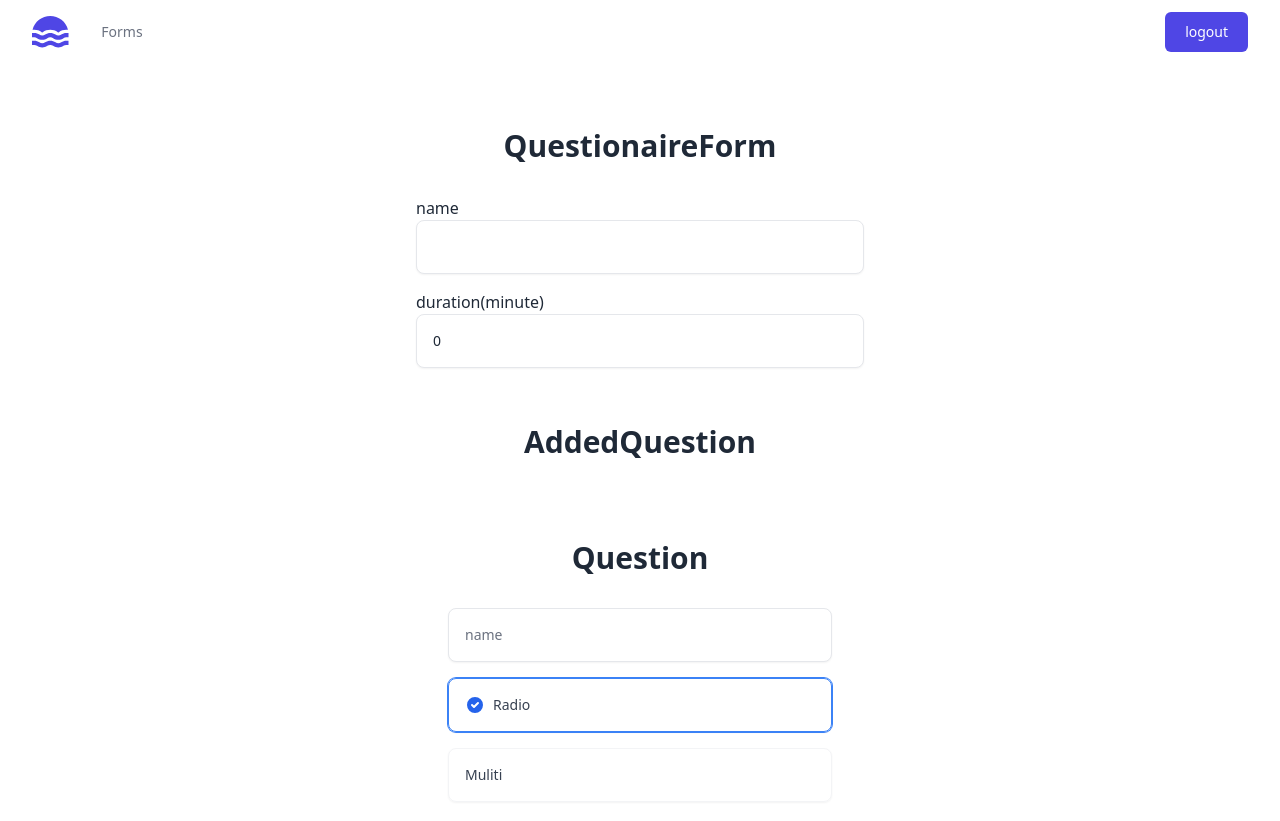
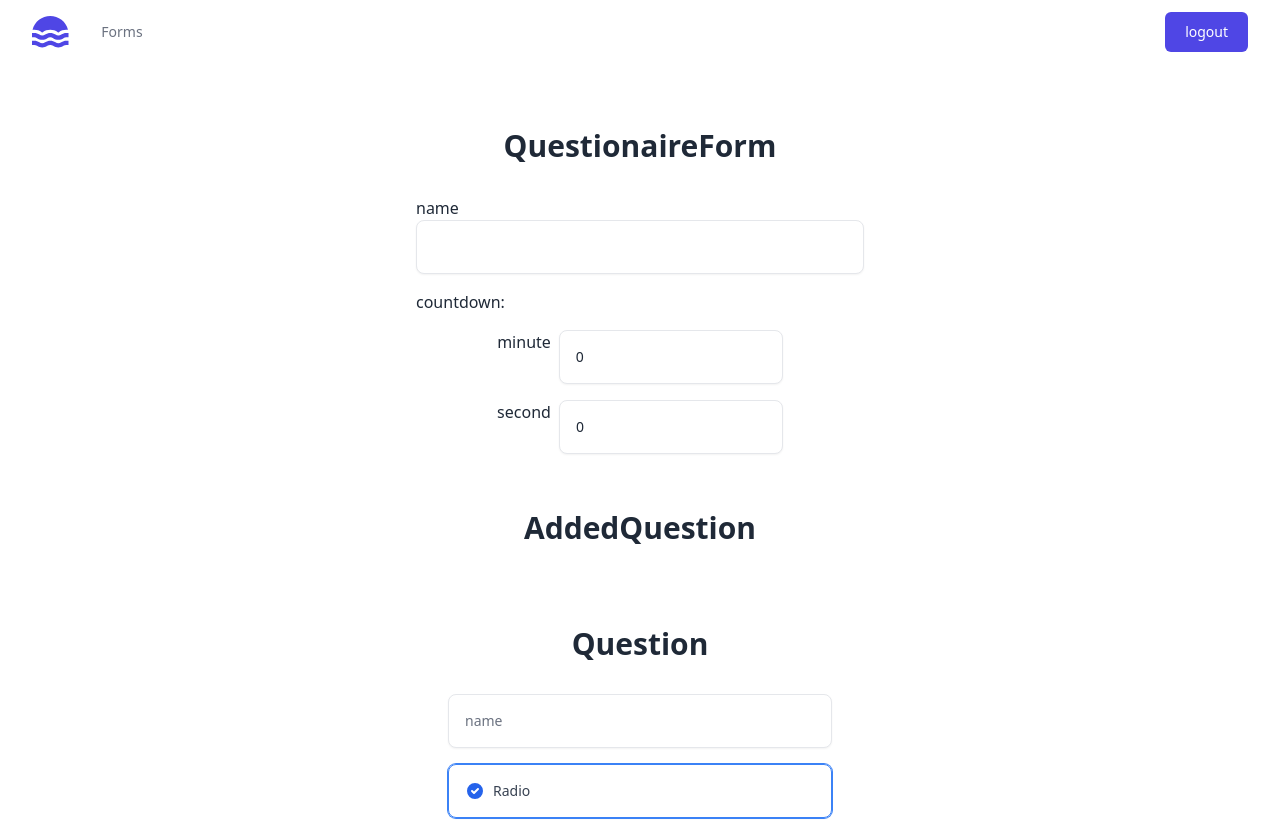
Before and after one commit to errorlike/vote-frontend, a React (Vite) app: page /questionnaireForm in a window 1280 px wide. Shown: the top 821 px of the page. Built offline with nearby package versions, Linux system fonts and the light colour scheme; sample sign-in values are in the browser's storage.

Commit message:
add CountDown and validation

```diff
--- /dev/null
+++ b/src/components/CountDownTimer.jsx
@@ -0,0 +1,34 @@
+import React, { useState, useEffect } from 'react';
+
+function CountdownTimer({ initialMinutes, initialSeconds, onComplete }) {
+  const [minutes, setMinutes] = useState(initialMinutes);
+  const [seconds, setSeconds] = useState(initialSeconds);
+
+  useEffect(() => {
+    let intervalId;
+    if (minutes === 0 && seconds === 0) {
+      onComplete();
+    } else {
+      intervalId = setInterval(() => {
+        if (seconds === 0) {
+          setMinutes(minutes - 1);
+          setSeconds(59);
+        } else {
+          setSeconds(seconds - 1);
+        }
+      }, 1000);
+    }
+
+    return () => clearInterval(intervalId);
+  }, [minutes, seconds, onComplete]);
+
+  console.log(minutes);
+  return (
+    <span className="countdown font-mono text-2xl">
+      <span style={{ '--value': minutes }}></span>m
+      <span style={{ '--value': seconds }}></span>s
+    </span>
+  );
+}
+
+export default CountdownTimer;
--- a/src/components/Questionnaire.jsx
+++ b/src/components/Questionnaire.jsx
@@ -5,7 +5,8 @@ const Questionnaire = ({ name, duration, formId, isParticipate }) => {
     <div className="card w-96 bg-base-100 shadow-xl">
       <div className="card-body">
         <h2 className="card-title">{name}</h2>
-        <p className='text-end'>{`duration:${duration} minute`}</p>
+        <p className='text-end'>{`
+        duration:${Math.floor(duration / 60)}m${duration - Math.floor(duration / 60)} s`}</p>
         <div className="card-actions justify-end">
           {
             isParticipate ?
--- a/src/components/QuestionnaireForm.jsx
+++ b/src/components/QuestionnaireForm.jsx
@@ -5,14 +5,41 @@ import QuestionForm from './QuestionForm';
 
 const QuestionnaireForm = () => {
   const [name, setName] = useState('');
-  const [duration, setDuration] = useState(0);
+  const [minute, setMinute] = useState(0);
+  const [second, setSecond] = useState(0);
   const [addedQuestionForms, setAddedQuestionForms] = useState([]);
+  const [errors, setErrors] = useState({});
   const createForm = useFormsStore(state => state.createForm);
+
   const handleSubmit = (event) => {
     event.preventDefault();
-    createForm({ name, duration, questions: addedQuestionForms });
+    if (!minute && !second) {
+      setErrors({
+        ...errors,
+        duration: 'Time and seconds cannot both be 0 at the same time.'
+      });
+      return;
+    }
+    setErrors(preErrors => ({ ...preErrors, duration: '' }));
+    if (addedQuestionForms.length === 0) {
+      setErrors(preErrors => ({
+        ...preErrors,
+        addedQuestionForms: 'Please add at least one form.'
+      }));
+      return;
+    }
+    setErrors({
+      ...errors,
+      addedQuestionForms: ''
+    });
+    createForm({
+      name,
+      duration: minute * 60 + second,
+      questions: addedQuestionForms
+    });
     setName('');
-    setDuration(0);
+    setMinute(0);
+    setSecond(0);
     setAddedQuestionForms([]);
   };
   const addNewQuestionForm = (newQuestionFrom) => {
@@ -30,14 +57,42 @@ const QuestionnaireForm = () => {
       <form className='mx-auto mt-8 mb-0 max-w-md space-y-4' onSubmit={handleSubmit}>
         <div className='relative'>
           <label htmlFor="questionaireName">name</label>
-          <input className='w-full rounded-lg border-gray-200 p-4 pr-12 text-sm shadow-sm' type="text" id='questionaireName' value={name} onChange={(event) => setName(event.target.value)} />
+          <input className='w-full rounded-lg border-gray-200 p-4 pr-12 text-sm shadow-sm'
+            type="text"
+            id='questionaireName'
+            value={name}
+            onChange={(event) => setName(event.target.value)}
+            required
+            minLength={1}
+          />
         </div>
-        <div className='relative'>
-          <label htmlFor="duration">duration(minute)</label>
-          <input className='w-full rounded-lg border-gray-200 p-4 pr-12 text-sm shadow-sm' type="number" id='duration' value={duration} onChange={(event) => { setDuration(event.target.value); }} min={1} />
+        <div>countdown:</div>
+        {errors.duration ? <p className="text-red-500 text-sm mt-1">{errors.duration}</p> : null}
+        <div className='relative flex justify-center'>
+          <label htmlFor="minute">minute</label>
+          <input className='ml-2 w-1/2 rounded-lg border-gray-200 p-4 pr-12 text-sm shadow-sm'
+            type="number"
+            id='minute'
+            value={minute}
+            onChange={(event) => { setMinute(+event.target.value); }}
+            min={0}
+          />
+
+        </div>
+        <div className='relative flex justify-center'>
+          <label htmlFor="second">second</label>
+          <input className='ml-2 w-1/2 rounded-lg border-gray-200 p-4 pr-12 text-sm shadow-sm'
+            type="number"
+            id='second'
+            value={second}
+            onChange={(event) => { setSecond(+event.target.value); }}
+            min={0}
+          />
+
         </div>
 
         <h1 className=" pt-10 text-2xl font-bold sm:text-3xl mx-auto  max-w-lg text-center">AddedQuestion</h1>
+        {errors.addedQuestionForms ? <p className="text-red-500 text-sm mt-1">{errors.addedQuestionForms}</p> : null}
 
         {
           addedQuestionForms.length === 0 ? null : addedQuestionForms.map((addedQuestionForm, index) => <AddedQuestionForm data={addedQuestionForm} index={index} key={addedQuestionForm.name}
--- a/src/components/SurveyForm.jsx
+++ b/src/components/SurveyForm.jsx
@@ -1,16 +1,22 @@
 import { useEffect, useState } from 'react';
 import { useNavigate, useParams } from 'react-router-dom';
 import { useCurrentParticipationsStore } from '../hooks/useCurrentParticipationsStore';
+import { useFormsStore } from '../hooks/useFormsStore';
 import { useParticipationResultStore } from '../hooks/useParticipationResultStore';
 import useQuestionsStore from '../hooks/useQuestionsStore';
 import participationService from '../services/participation';
 import CheckBoxQuestion from './CheckBoxQuestion';
+import CountdownTimer from './CountDownTimer';
 import RadioQuestion from './RadioQuestion';
 
 const SurveyForm = () => {
   const formId = +useParams().id;
+  console.log(formId);
   const fetchQuestionsByFormId = useQuestionsStore(state => state.fetchQuestionsByFormId);
   const createNewParicipation = useCurrentParticipationsStore(state => state.createNewParicipation);
+  const forms = useFormsStore(state => state.forms);
+  console.log(forms);
+  const currentForm = forms.find(form => form.id === formId);
   const navigate = useNavigate();
   const createResult = useParticipationResultStore(state => state.createResult);
 
@@ -34,13 +40,22 @@ const SurveyForm = () => {
       navigate('/');
     }
   };
-
-  // console.log(answerStates);
   return (
+    <>
+      <div className='w-64  mt-4 float-right'>
+        <CountdownTimer
+          initialMinutes={Math.floor(currentForm.duration / 60)}
+          initialSeconds={currentForm.duration % 60}
+          onComplete={() => {
+            navigate('/');
+          }}
+        />
+      </div>
       <div className="mx-auto max-w-screen-sm px-4 py-16 sm:px-6 lg:px-8">
         <div className="mx-auto max-w-4xl">
           <form className="mt-6 mb-0 space-y-4 rounded-lg p-8 shadow-2xl" onSubmit={handleSubmit}>
             <h3 className="text-4xl font-normal leading-normal mt-0 mb-2 text-pink-800">
+              {/* {currentForm.name} */}
             </h3>
             {radioQuestions === 0 ? null :
               radioQuestions
@@ -72,6 +87,7 @@ const SurveyForm = () => {
           </form>
         </div>
       </div>
+    </>
 
   );
 };
```
Lines whose indentation alone changed are shown as unchanged.
